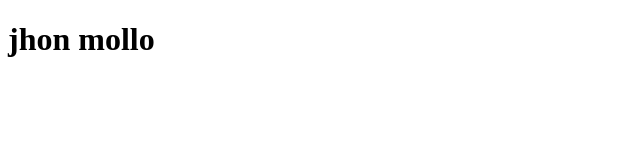
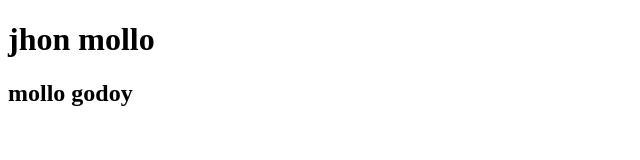
Before and after one commit to sebastian24091998/IngieneriaSoftwareI, a plain HTML site: page index.html in a window 1280 px wide. Shown: the whole page, without its empty margins (0-640 px from the left). Drawn offline with Linux system fonts and the light colour scheme.

Commit message:
pruebas2

```diff
--- a/index.html
+++ b/index.html
@@ -8,5 +8,6 @@
 </head>
 <body>
     <h1>jhon mollo</h1>
+    <h2>mollo godoy</h2>
 </body>
 </html>
```
